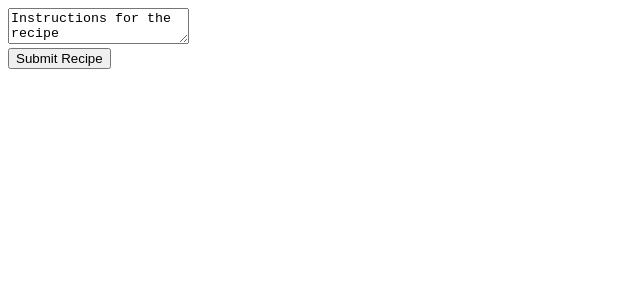
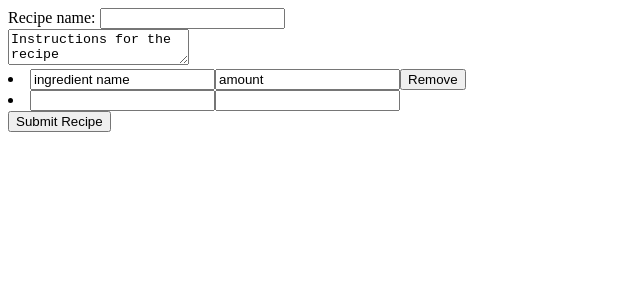
Before and after one commit to soenderby/recipe-webapp, a Next.js app: page /create-recipe in a window 1280 px wide. Shown: the top 300 px of the page, without its empty margins (0-640 px from the left). Built offline with nearby package versions, Linux system fonts and the light colour scheme.

Commit message:
Added labeled input component

```diff
--- a/components/createRecipeComponents/ingredient-input.js
+++ b/components/createRecipeComponents/ingredient-input.js
@@ -3,7 +3,7 @@ import React from 'react';
 export default ({ name, amount, onChange, onRemove }) =>
   <li className='ingredient-input'>
     <input className='ingredient-name-input' type='text' value={ name } onChange={ e => onChange({ name: e.target.value }) }/>
-    <input className='ingredient-amount-input' type='text' value={ amount } onChange={ e => onchange({ amount: e.target.value }) }/>
+    <input className='ingredient-amount-input' type='text' value={ amount } onChange={ e => onChange({ amount: e.target.value }) }/>
     {
       name === '' && amount === '' ?
         <> </>
--- a/components/createRecipeComponents/ingredient-list.js
+++ b/components/createRecipeComponents/ingredient-list.js
@@ -9,8 +9,8 @@ export default ({ ingredients = [], onChange, onRemove }) =>
         <IngredientInput
           name={ingredient.name}
           amount={ingredient.amount}
-          onChange={ partial(onChange, [index]) }
-          onRemove={ () => onRemove(index) }
+          onChange={ partial(onChange, [index + 1]) }
+          onRemove={ () => onRemove(index + 1) }
         />
       )
     }
--- /dev/null
+++ b/components/createRecipeComponents/labeled-input.js
@@ -0,0 +1,10 @@
+import React from 'react';
+
+export default ({ labelText = '', inputText = '', onChange }) =>
+  <div className='labeled-input'>
+    <label className='text-label'>
+      { labelText }
+    </label>
+    <input className='text-input' value={ inputText } onChange={ onChange }/>
+  </div>
+;
--- a/pages/create-recipe.js
+++ b/pages/create-recipe.js
@@ -2,19 +2,33 @@ import React, { useReducer } from 'react';
 import { reducer, addInstructions, addIngredient, removeIngredient, changeIngredient }   from '../reducers/recipe-reducer';
 import InstructionArea from '../components/createRecipeComponents/instructions-area';
 import IngredientList from '../components/createRecipeComponents/ingredient-list';
+import LabeledInput from '../components/createRecipeComponents/labeled-input';
+
+const initialState = {
+  instructions: '',
+  ingredients: [
+    { id: 1, name: 'ingredient name', amount: 'amount' },
+    { id: 2, name: '', amount: '' }
+  ]
+}
 
 export default () => {
-const [recipe, dispatch] = useReducer(reducer, reducer());
+const [recipe, dispatch] = useReducer(reducer, initialState);
 
   return (
   <>
+    <LabeledInput
+      labelText = { 'Recipe name: ' }
+      inputText = { '' }
+      onChange = { () => '' }
+    />
     <InstructionArea
       text={ 'Instructions for the recipe' }
       onChange={text => dispatch(addInstructions(text)) }
     />
     <IngredientList
       ingredients={ recipe.ingredients }
-      onChange={ (id, {name, amount}) => dispatch(changeIngredient(id, {name, amount})) }
+      onChange={ (id, {name, amount}) => dispatch(changeIngredient(id, {name: name, amount: amount})) }
       onRemove={ id => dispatch(removeIngredient(id)) }
     />
     <button className='submit-button'>Submit Recipe</button>
```
Also changed, not shown: pages/index.js (+9 -5 lines), 1 other file (tests, documents, lock files or other folders).
